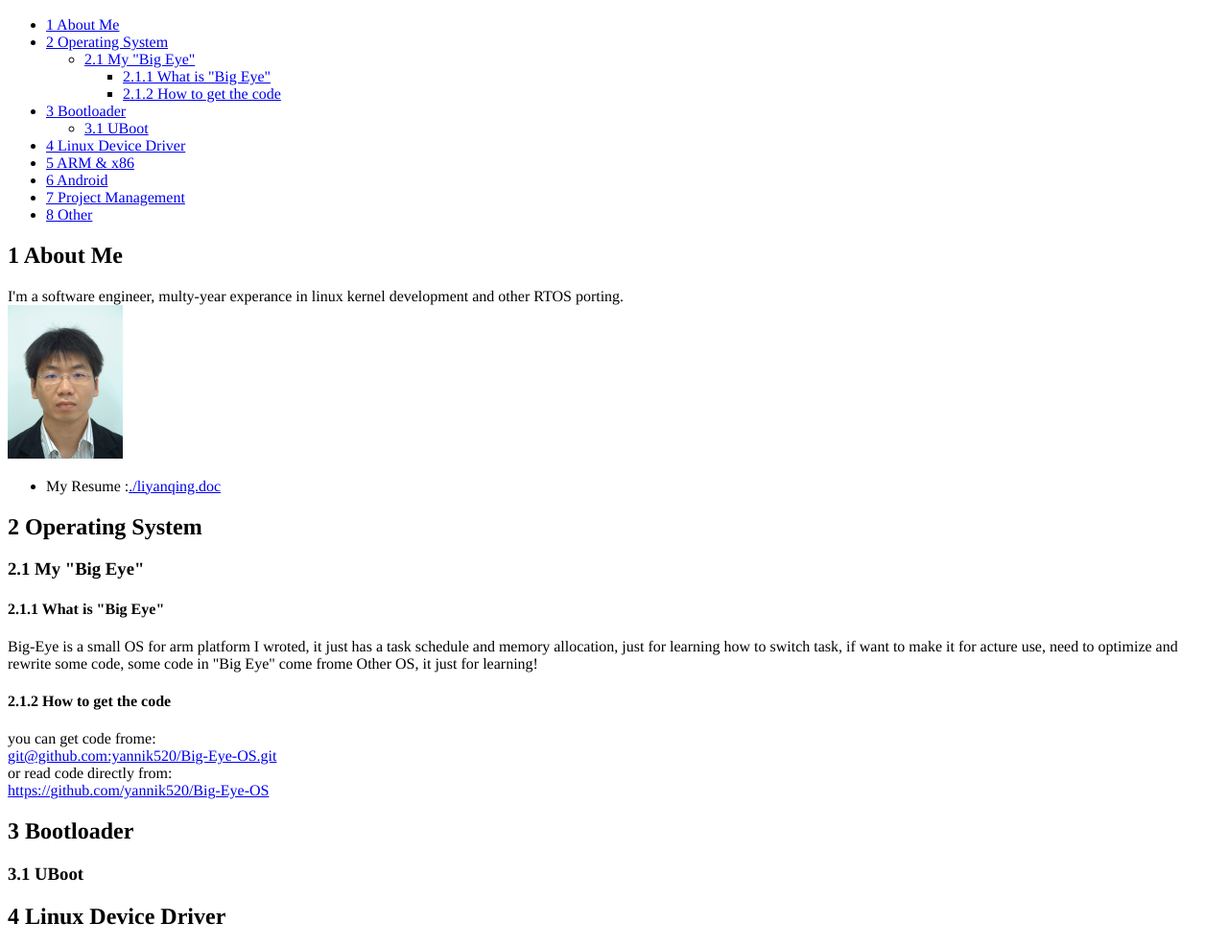
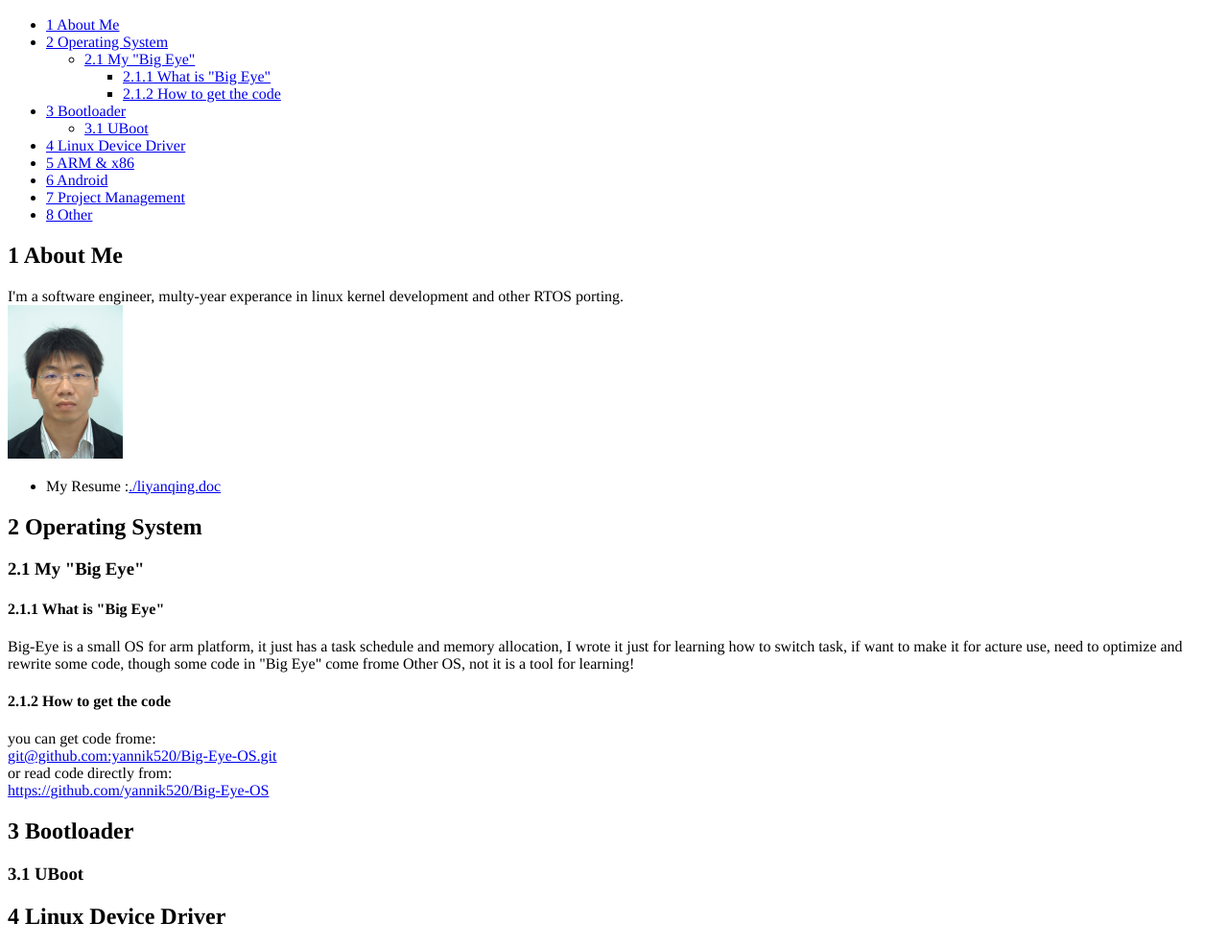
Before and after one commit to yannik520/yannik520.github.com, a plain HTML site: page index.html in a window 1280 px wide. Shown: the part 110-1096 px from the top of the page at 96% size. Drawn offline with Linux system fonts and the light colour scheme.

Commit message:
add big eye os

```diff
--- a/index.html
+++ b/index.html
@@ -135,7 +135,7 @@ My Resume :<a href="./liyanqing.doc">./liyanqing.doc</a>
 <h4 id="sec-2.1.1"><span class="section-number-4">2.1.1</span> What is "Big Eye" </h4>
 <div class="outline-text-4" id="text-2.1.1">
 
-<p>Big-Eye is a small OS for arm platform I wroted, it just has a task schedule and memory allocation, just for learning how to switch task, if want to make it for acture use, need to optimize and rewrite some code, some code in "Big Eye" come frome Other OS, it just for learning!
+<p>Big-Eye is a small OS for arm platform, it just has a task schedule and memory allocation, I wrote it just for learning how to switch task, if want to make it for acture use, need to optimize and rewrite some code, though some code in "Big Eye" come frome Other OS, not it is a tool for learning!
 </p></div>
 
 </div>
```
Also changed, not shown: 1 other file.
